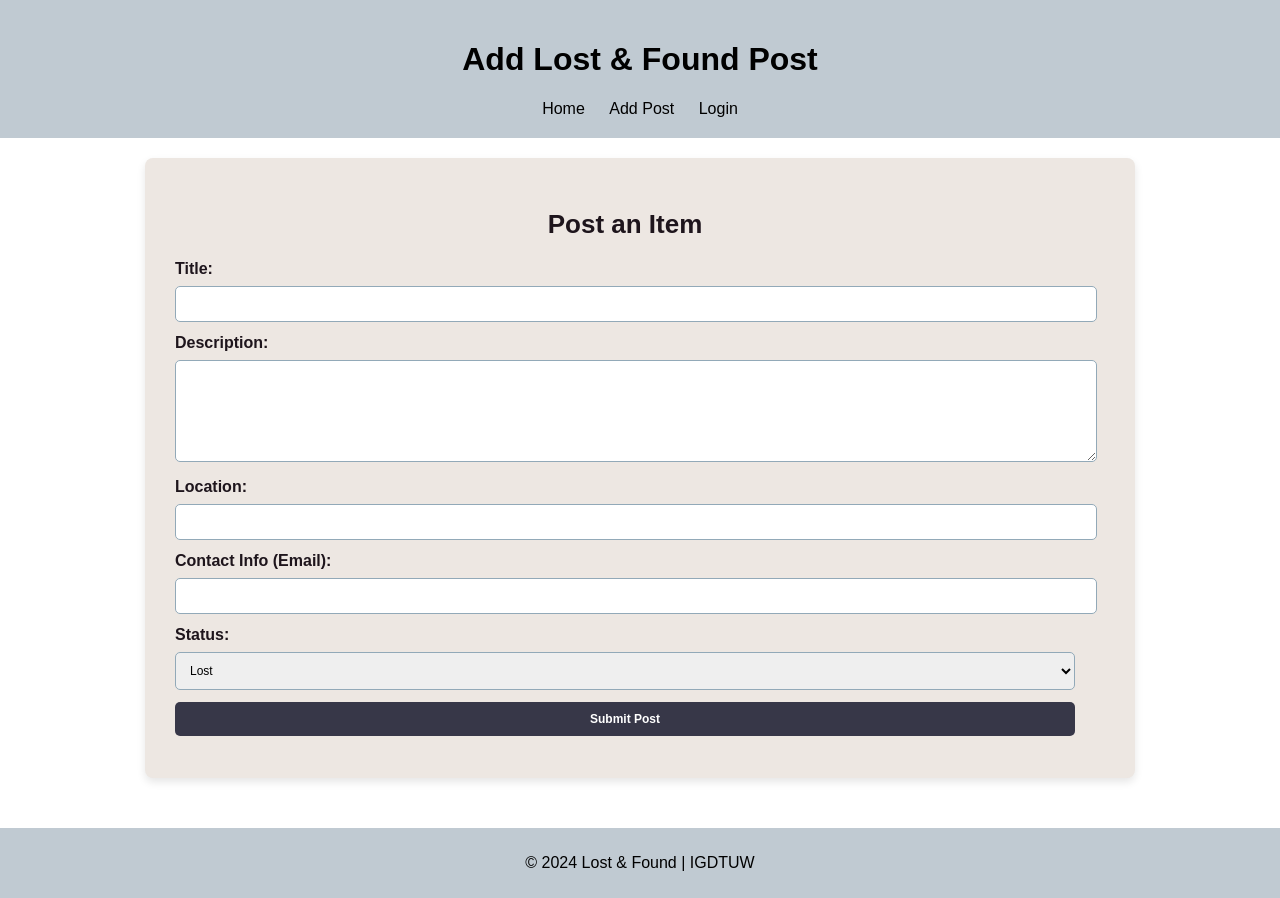
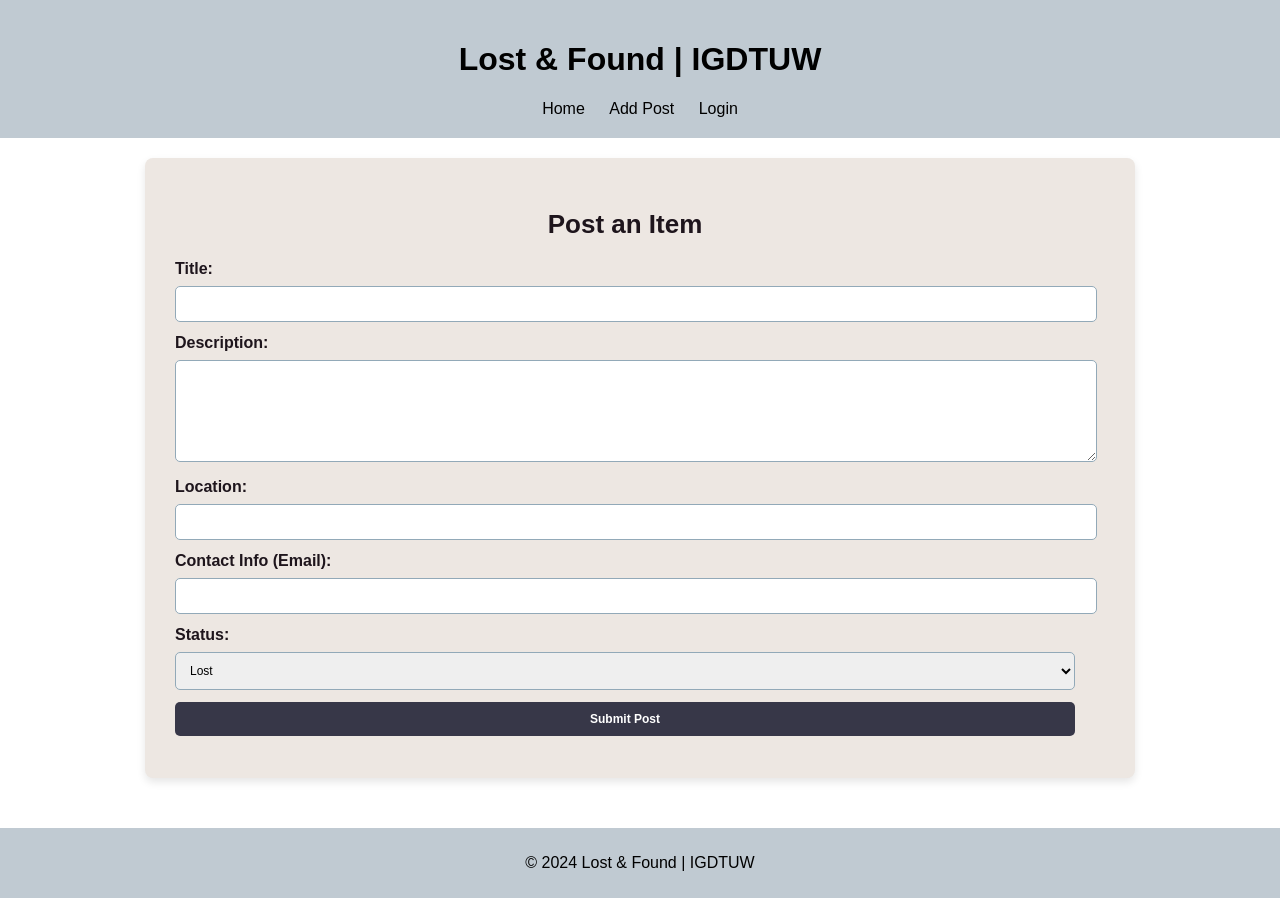
Before and after one commit to shubhisudan/lost_and_found, a website: page add-post.html in a window 1280 px wide. Drawn offline with Linux system fonts and the light colour scheme; no server answers.

Commit message:
Update add-post.html

```diff
--- a/add-post.html
+++ b/add-post.html
@@ -8,7 +8,7 @@
 </head>
 <body>
   <header>
-    <h1>Add Lost & Found Post</h1>
+    <h1> Lost & Found | IGDTUW</h1>
     <nav>
       <a href="index.html">Home</a>
       <a href="add-post.html">Add Post</a>
```
